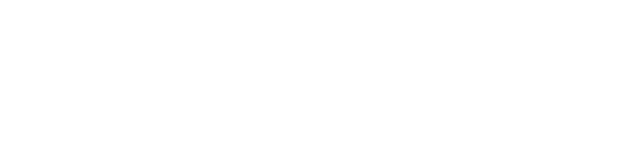
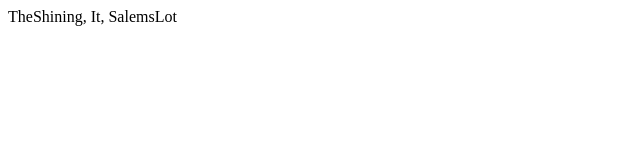
Before and after one commit to AbrahamMDN/StephenKingBooks, a plain HTML site: page index.html in a window 1280 px wide. Shown: the whole page, without its empty margins (0-640 px from the left). Drawn offline with Linux system fonts and the light colour scheme.

Commit message:
Second commit

```diff
--- a/index.html
+++ b/index.html
@@ -6,6 +6,6 @@
     <title>StephenKing</title>
 </head>
 <body>
-
+   TheShining, It, SalemsLot
 </body>
 </html>
```
